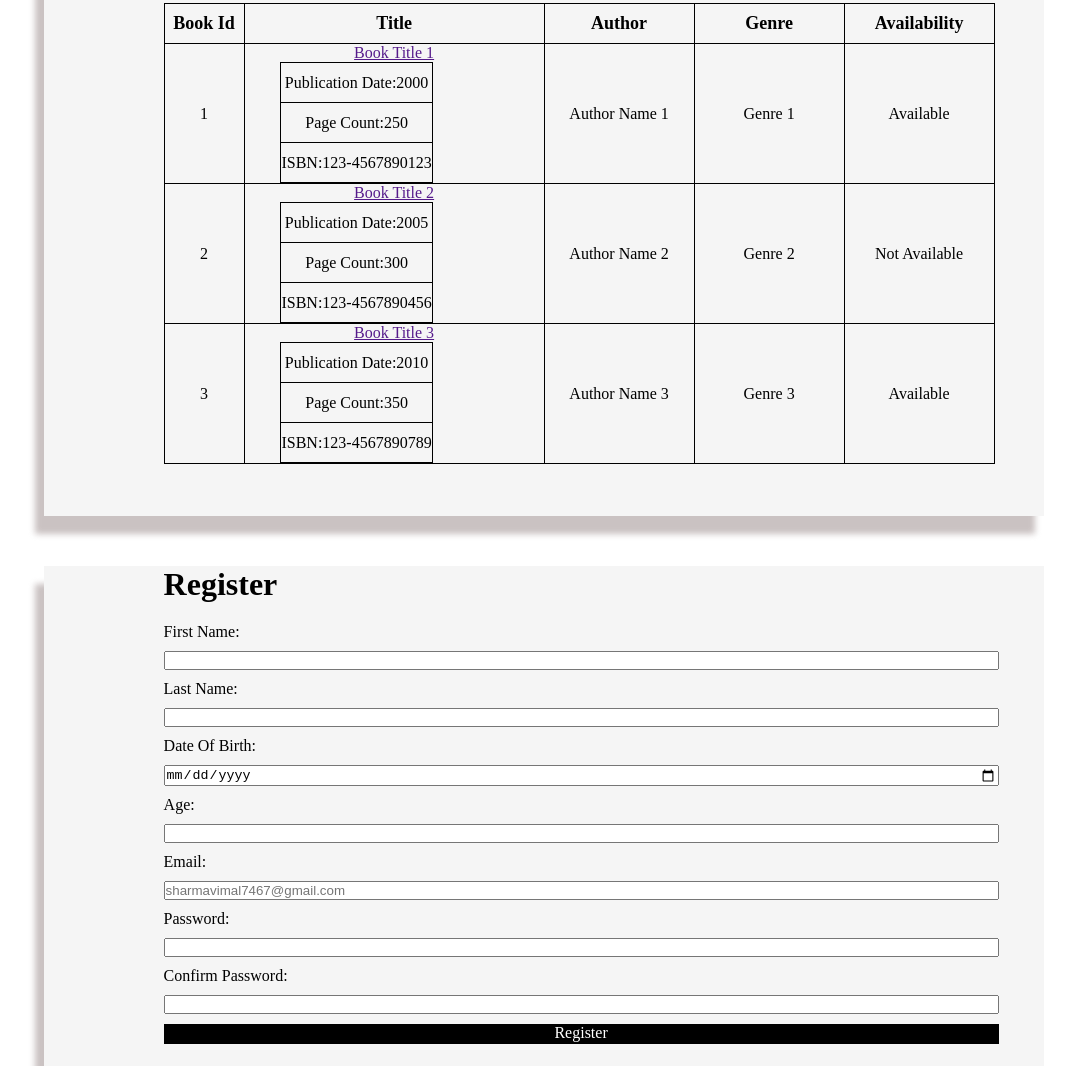
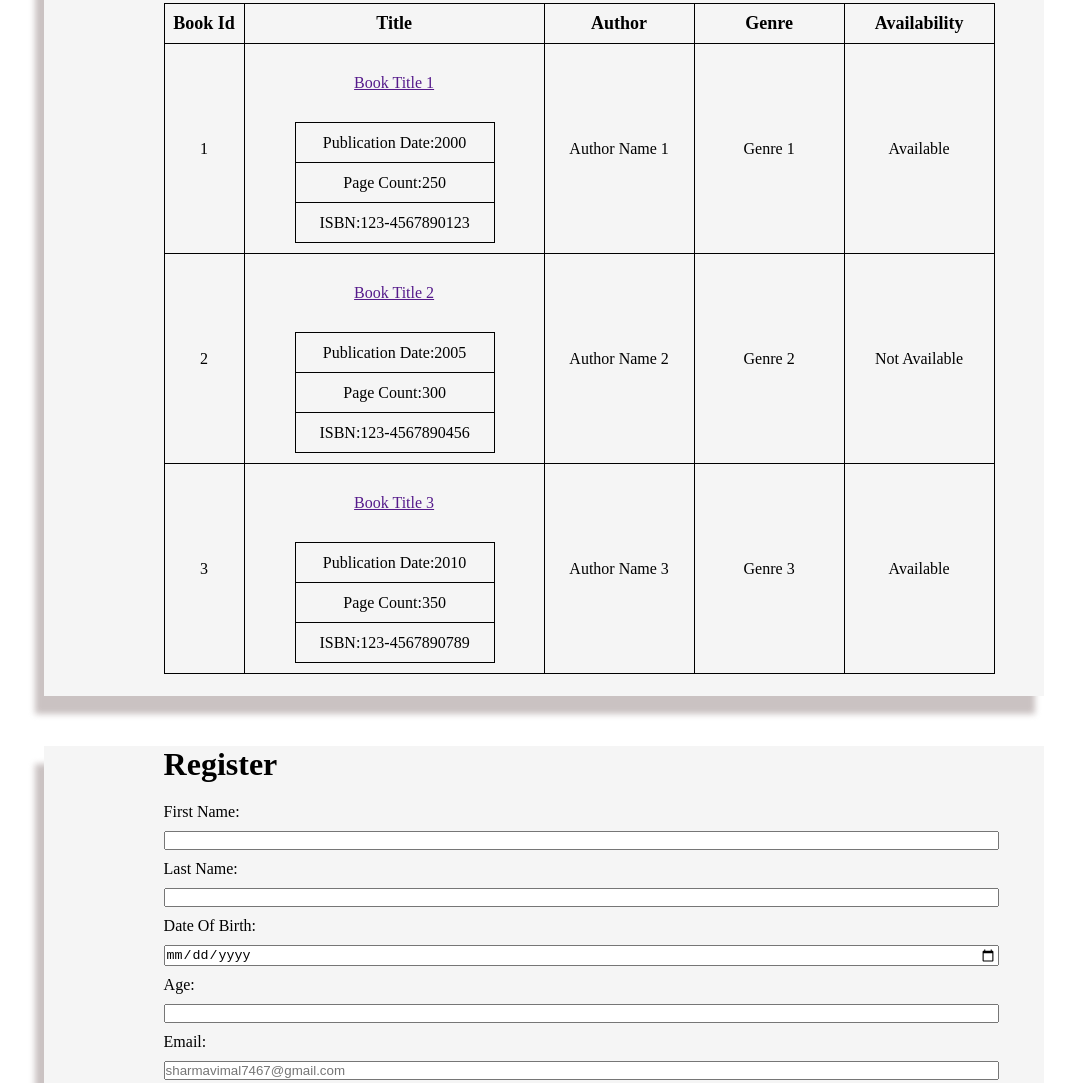
Before and after one commit to sharmavimal7467/second-week-contest-project, a plain HTML site: page index.html in a window 1280 px wide. Shown: the part 142-1225 px from the top of the page, without its empty margins (46-1115 px from the left). Drawn offline with Linux system fonts and the light colour scheme.

Commit message:
nav and last page update@

```diff
--- a/index.html
+++ b/index.html
@@ -16,7 +16,7 @@
             <div>Logout</div>
         </div>
     </nav>
-    <div class="first-div same-bor">
+    <div class="first-div">
         <h1>Books</h1>
         <table class="first-tab">
             <tr>
@@ -31,7 +31,7 @@
                 <td>
 
                     <div class="div-aa"><a href="">Book Title 1</a></div>
-                    <table>
+                    <table class="sec-tab">
                         <tr>
                             <td>Publication Date:2000</td>
                         </tr>
@@ -52,7 +52,7 @@
                 <td>
 
                     <div class="div-aa"><a href="">Book Title 2</a></div>
-                    <table>
+                    <table class="sec-tab">
                         <tr>
                             <td>Publication Date:2005</td>
                         </tr>
@@ -73,7 +73,7 @@
                 <td>
 
                     <div class="div-aa"><a href="">Book Title 3</a></div>
-                    <table>
+                    <table class="sec-tab">
                         <tr>
                             <td>Publication Date:2010</td>
                         </tr>
@@ -91,7 +91,7 @@
             </tr>
         </table>
     </div>
-    <div class="last-div same-bor">
+    <div class="last-div">
         <h1>Register</h1>
 
        <div>
--- a/style.css
+++ b/style.css
@@ -2,6 +2,9 @@
  margin: 0px;
  padding: 0px;
  box-sizing: border-box;
+}
+body{
+    overflow-x: hidden;
 }
 nav{
     display: flex;
@@ -47,6 +50,7 @@ td{
     border-collapse: collapse;
     border-left: 1px solid black;
     text-align: center;
+    height: 20%;
 }
 th:first-child{
     width: 80px;
@@ -76,6 +80,9 @@ th:last-child{
 tr{
     height: 40px;
 }
+.div-aa{
+    margin-block: 30px;
+}
 .inputt-divv{
     width: 835px;
     margin-left: 12%;
@@ -91,7 +98,8 @@ tr{
     margin-top: 50px;
     margin-left: 7%;
     box-shadow: -9px 18px 6px 0px rgba(184,174,174,0.75);
-    padding-inline: auto;
+    /* padding-inline: auto; */
+    margin-bottom: 40px;
 }
 .regi-ll>a{
     position: absolute;
@@ -116,10 +124,15 @@ table{
 .first-div{
     border: none;
     background-color: whitesmoke;
-    height: 570px;
+    height: 750px;
     width: 1000px;
     margin-top: 50px;
     margin-left: 7%;
     box-shadow: -9px 18px 6px 0px rgba(184,174,174,0.75);
     padding-inline: auto;
 }
+.sec-tab{
+    width: 200px;
+    margin-block: 10px;
+    margin-left: 50px;
+}
```
